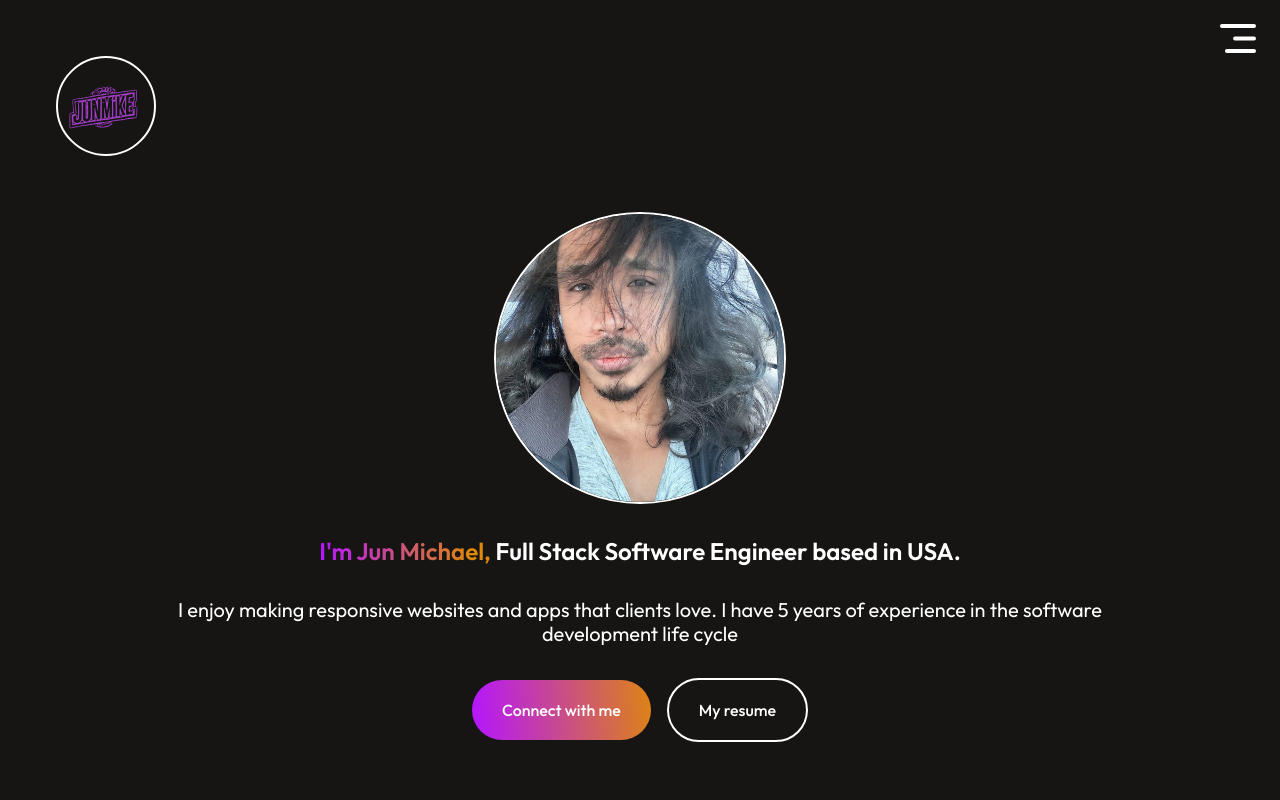
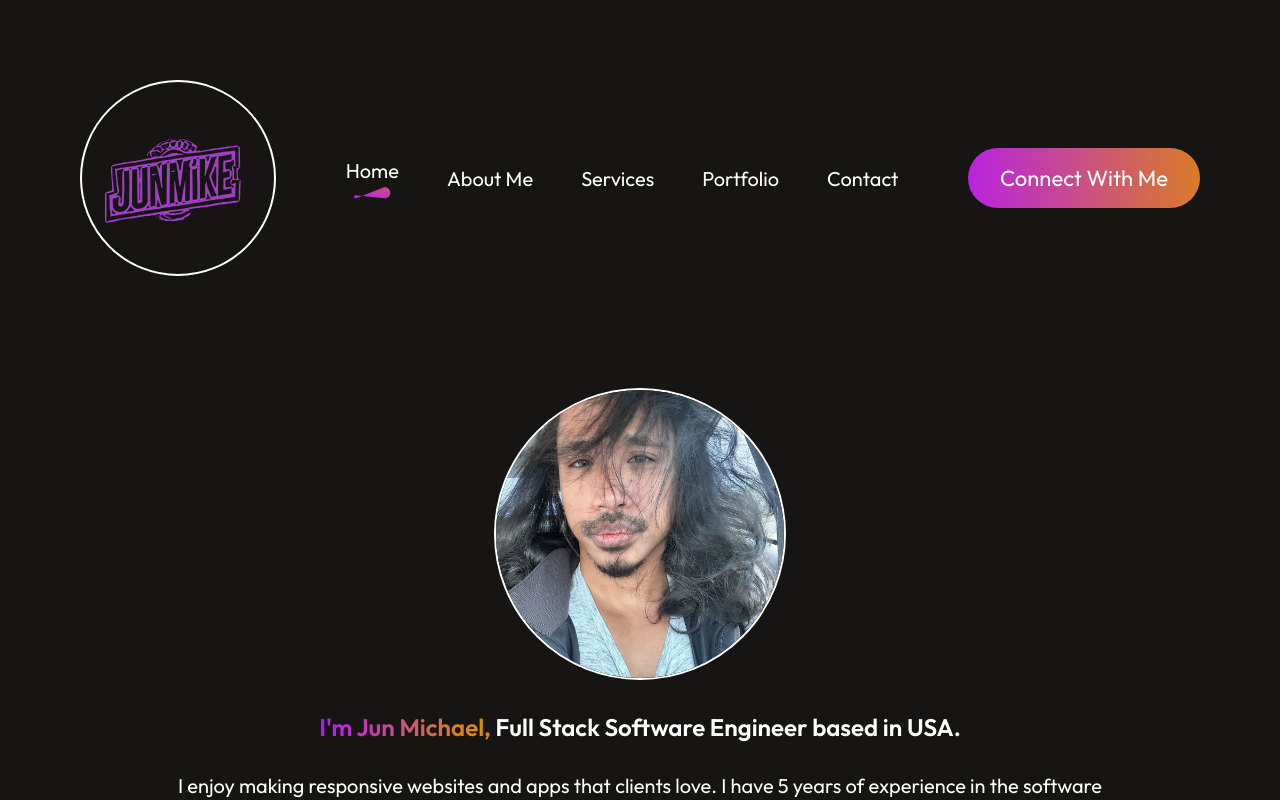
Before and after one commit to MichaelDAbadJr/Portfolio, a React (Vite) app: page / in a window 1280 px wide. Shown: the top 800 px of the page. Built offline with nearby package versions, Linux system fonts and the light colour scheme.

Commit message:
updates that i need

```diff
--- a/src/Components/Navbar/Navbar.css
+++ b/src/Components/Navbar/Navbar.css
@@ -1,10 +1,10 @@
 .navbar {
   display: flex;
+  flex-direction: row;
   align-items: center;
   justify-content: space-between;
   margin: 2rem 2rem; /* Centered horizontally */
   padding: 2rem 2rem; /* Add padding instead of fixed margins */
-  max-width: 1200px; /* Limit the width to avoid stretching on large screens */
 }
 .nav-menu {
   display: flex;
@@ -161,7 +161,7 @@
     padding-left: 0.5rem;
   }
 }
-@media only screen and (orientation: landscape) {
+@media only screen and (max-device-width: 932px) and (orientation: landscape) and (max-device-height: 430px){
   #jun-navbar {
     width: 6rem; /* Adjust the width as needed */
     height: 6rem;
@@ -207,8 +207,16 @@
     right: 0; /* Visible when open */
   }
 
+  .nav-menu ul {
+    display: flex;
+    flex-direction: column; /* Stack items vertically */
+    padding: 0;
+    margin: 0;
+  }
+
   .nav-menu li {
     font-size: 1rem;
     padding-left: 0.5rem;
+
   }
 }
```
